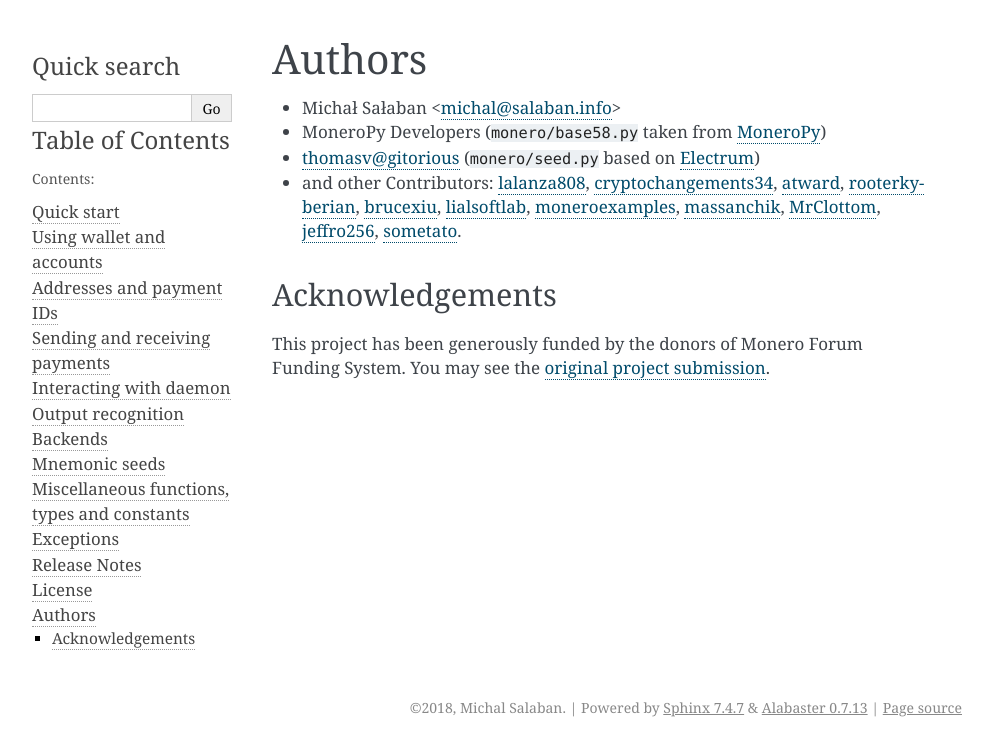
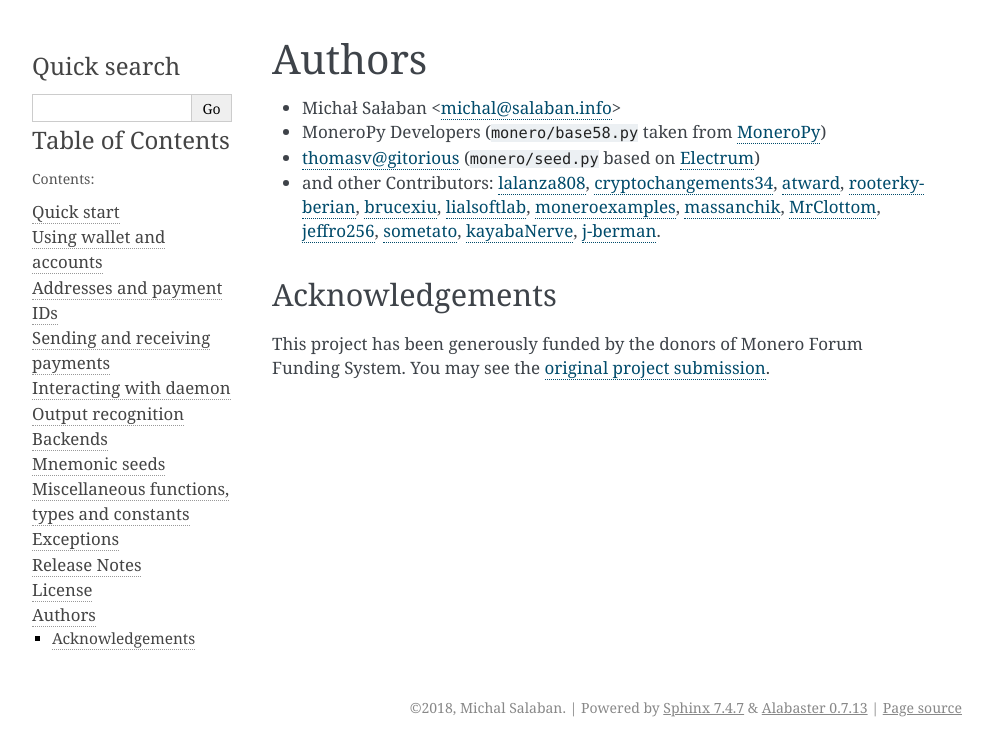
Before and after one commit to monero-ecosystem/monero-python, a Sphinx documentation site: the page built from docs/source/authors.rst, in a window 1280 px wide. Shown: the top 756 px of the page, without its empty margins (148-1141 px from the left). Built offline with Sphinx 7.4.7, drawn with Linux system fonts in a browser that asks for light colours.

Commit message:
Add contributors

```diff
--- a/README.rst
+++ b/README.rst
@@ -37,7 +37,7 @@ Released under the BSD 3-Clause License. See `LICENSE.txt`_.
 Copyright (c) 2017-2018 Michał Sałaban <michal@salaban.info> and Contributors:
 `lalanza808`_, `cryptochangements34`_, `atward`_, `rooterkyberian`_, `brucexiu`_,
 `lialsoftlab`_, `moneroexamples`_, `massanchik`_, `MrClottom`_, `jeffro256`_,
-`sometato`_.
+`sometato`_, `kayabaNerve`_, `j-berman`_.
 
 Copyright (c) 2016 The MoneroPy Developers (``monero/base58.py`` taken from `MoneroPy`_)
 
@@ -58,6 +58,8 @@ Copyright (c) 2011 thomasv@gitorious (``monero/seed.py`` based on `Electrum`_)
 .. _`MrClottom`: https://github.com/MrClottom
 .. _`jeffro256`: https://github.com/jeffro256
 .. _`sometato`: https://github.com/sometato
+.. _`kayabaNerve`: https://github.com/kayabaNerve
+.. _`j-berman`: https://github.com/j-berman
 
 Want to help?
 -------------
--- a/docs/source/authors.rst
+++ b/docs/source/authors.rst
@@ -4,7 +4,7 @@ Authors
 * Michał Sałaban <michal@salaban.info>
 * MoneroPy Developers (``monero/base58.py`` taken from `MoneroPy`_)
 * thomasv@gitorious (``monero/seed.py`` based on `Electrum`_)
-* and other Contributors: `lalanza808`_, `cryptochangements34`_, `atward`_, `rooterkyberian`_, `brucexiu`_, `lialsoftlab`_, `moneroexamples`_, `massanchik`_, `MrClottom`_, `jeffro256`_, `sometato`_.
+* and other Contributors: `lalanza808`_, `cryptochangements34`_, `atward`_, `rooterkyberian`_, `brucexiu`_, `lialsoftlab`_, `moneroexamples`_, `massanchik`_, `MrClottom`_, `jeffro256`_, `sometato`_, `kayabaNerve`_, `j-berman`_.
 
 
 .. _`LICENSE.txt`: LICENSE.txt
@@ -22,6 +22,8 @@ Authors
 .. _`MrClottom`: https://github.com/MrClottom
 .. _`jeffro256`: https://github.com/jeffro256
 .. _`sometato`: https://github.com/sometato
+.. _`kayabaNerve`: https://github.com/kayabaNerve
+.. _`j-berman`: https://github.com/j-berman
 
 Acknowledgements
 ----------------
```
